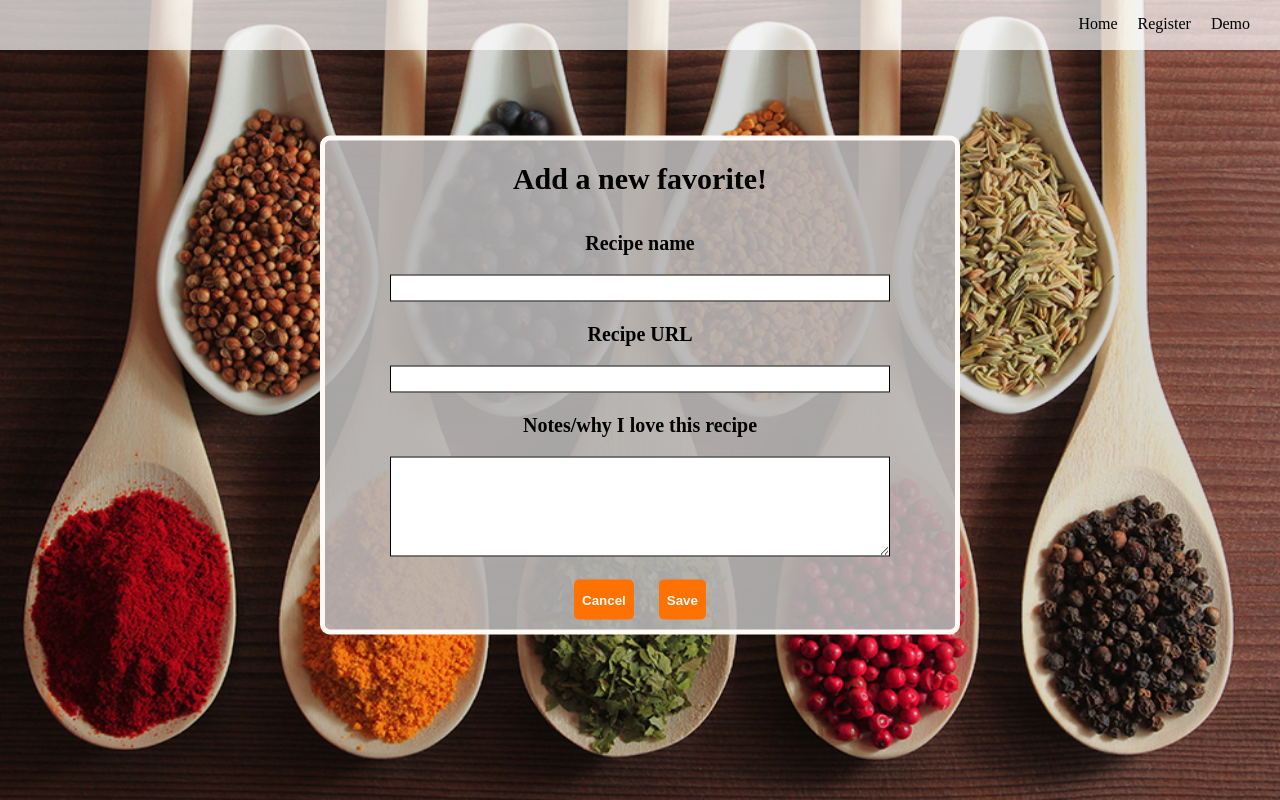
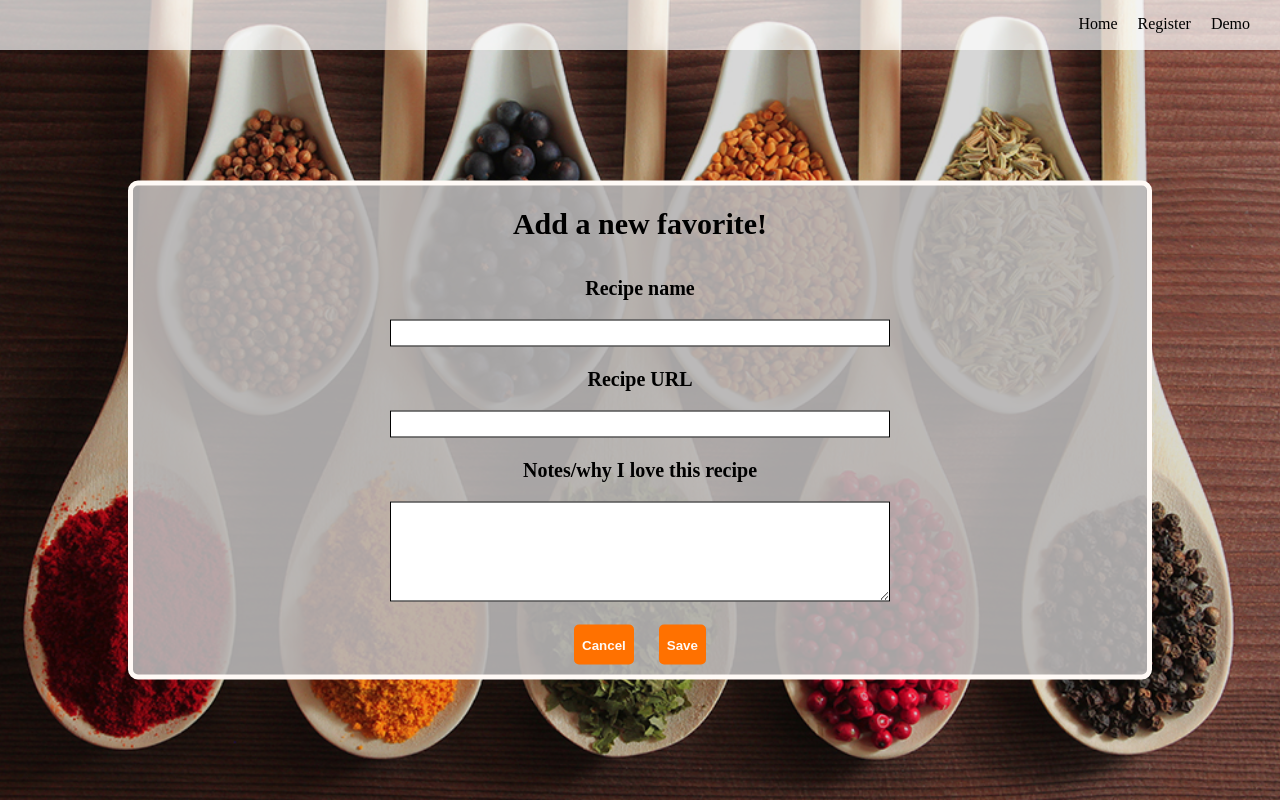
Before and after one commit to jmendolawong/recipe-client, a React (Create React App) app: page /addRecipe in a window 1280 px wide. Built offline with nearby package versions, Linux system fonts and the light colour scheme; no server answers; a web font is replaced by a local one.

Commit message:
edge styling issues

```diff
--- a/src/routes/AddRecipe/AddRecipe.css
+++ b/src/routes/AddRecipe/AddRecipe.css
@@ -53,15 +53,3 @@ textarea#why {
 h2 {
   margin-top: 0;
 }
-
-@media only screen and (min-width: 768px) {
-  div.addRecipe-content {
-    width: 50%;
-  }
-}
-
-@media only screen and (min-height: 640px) {
-  div.addRecipe-content {
-    margin-top: 5px;
-  }
-}
```
